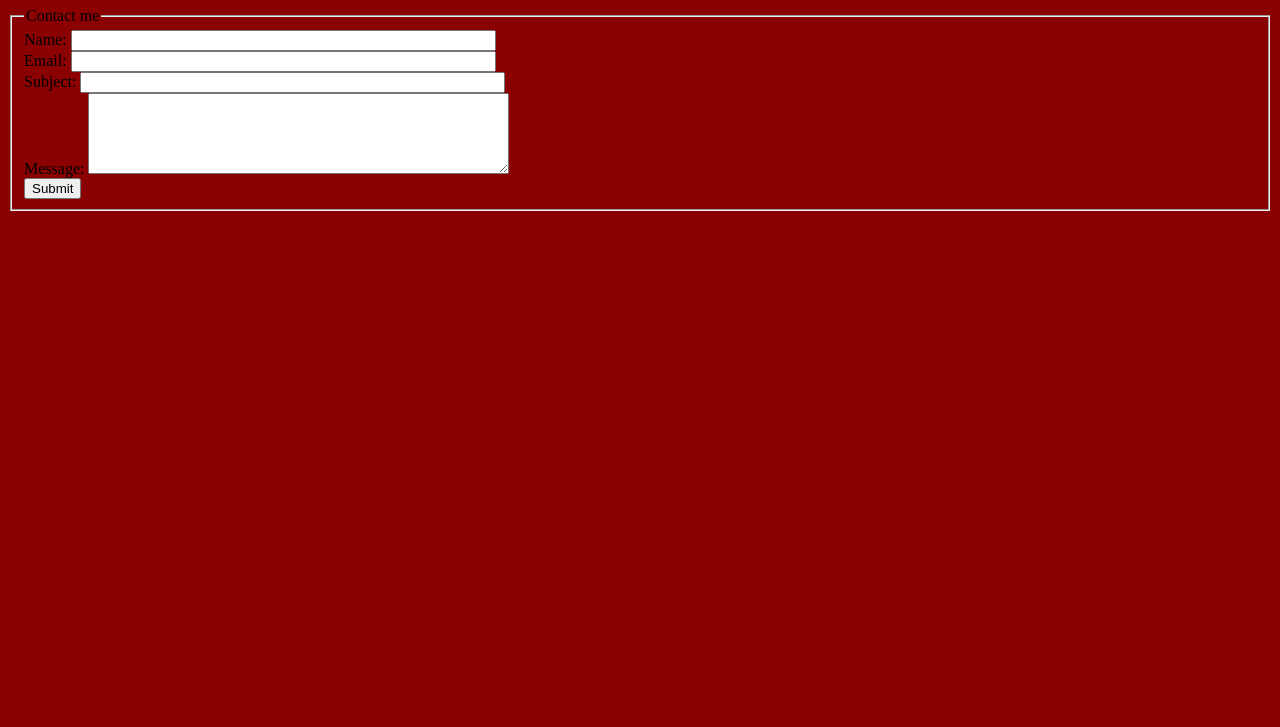
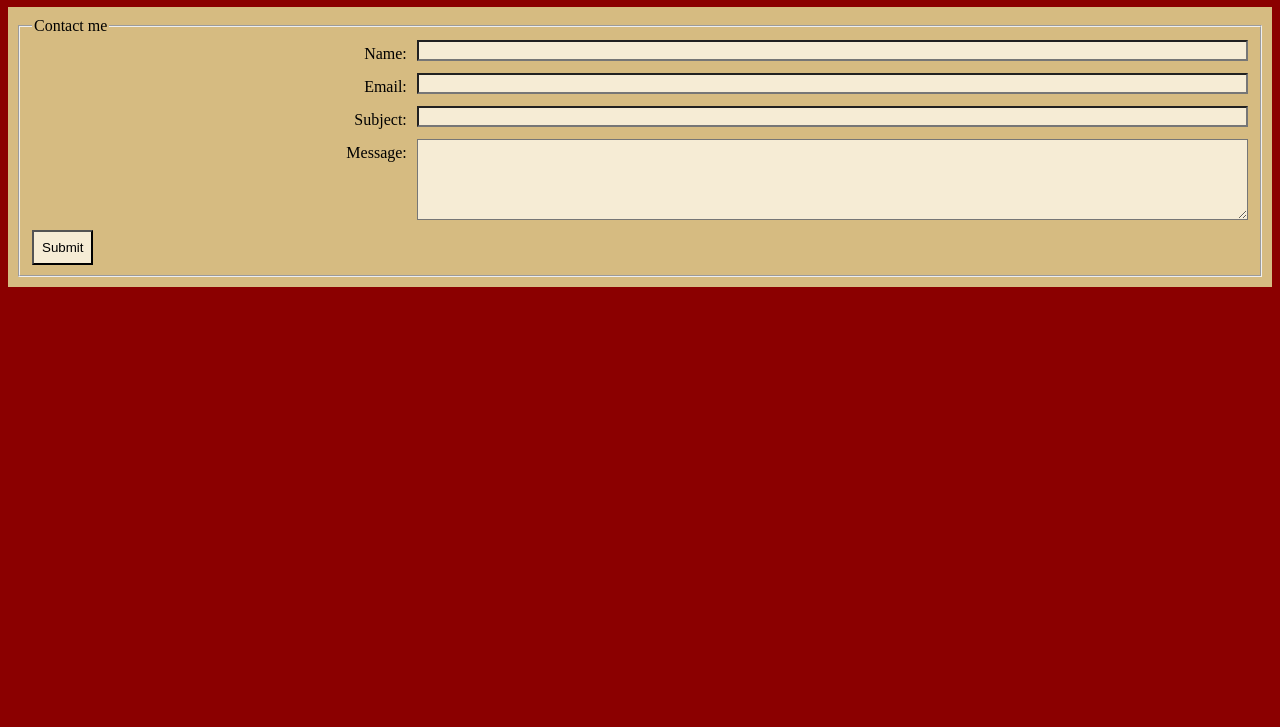
Before and after one commit to byui-webweaver/wdd331r, a plain HTML site: page scss-demo/scss-demo.html in a window 1280 px wide. Shown: the part 73-800 px from the top of the page. Drawn offline with nearby package versions, Linux system fonts and the light colour scheme; files that its build step writes are made by us from their sources.

Commit message:
scss files

```diff
--- a/scss-demo/styles.scss
+++ b/scss-demo/styles.scss
@@ -1,10 +1,107 @@
 /* Variables will follow */
-//colors
+// Colors
 $body-background-color: darkred;
-$form-background-color: white;
+$form-background-color: #d6bb81;
 $headline-color: white;
-$input-color: white;
+$input-color: #f6Ecd5;
 
 body {
     background-color: $body-background-color;
 }
+
+h1 {
+    color: $headline-color;
+}
+
+$break-small: 480px;
+$break-medium: 960px;
+$break-large: 1600px;
+
+@mixin flex-container($axis, $wrap: nowrap) {
+    display: -webkit-box;
+    display: -webkit-flex;
+    display: -ms-flexbox;
+    display: flex;
+    -webkit-flex-flow: $axis $wrap;
+    -ms-flex-flow: $axis $wrap;
+    flex-flow: $axis $wrap;
+}
+
+@mixin breakpoint($break) {
+    @if $break == large {
+        @media (max-width: $break-large) { @content; }
+    }
+    @else if $break == medium {
+        @media (max-width: $break-medium) { @content; }
+    }
+    @else if $break == small {
+        @media (max-width: $break-small) { @content; }
+    }
+    @else {
+    @media ($break) { @content; }
+    }
+}
+
+#contactform {
+    background-color: $form-background-color;
+    padding: 10px;
+
+    fieldset {
+        @include flex-container(column);
+        margin: 0;
+
+        div {
+            @include flex-container(row);
+            align-items: flex-start;
+
+            @include breakpoint(small) {
+                flex-direction: column;
+            }
+        }
+    }
+
+    label {
+
+        @include breakpoint(large) {
+            margin: 5px 10px;
+            padding-bottom: 5px;
+            text-align: right;
+            width: 30%;
+        }
+
+        @include breakpoint(medium) {
+            width: 30%;
+            margin: 10px 10px;
+            text-align: right;
+        }
+
+
+        @include breakpoint(small) {
+            text-align: left;
+            margin: 0;
+        }
+    }
+
+    input, textarea {
+        background-color: $input-color;
+        flex: 2;
+
+        @include breakpoint(medium) {
+            width: 70%;
+            margin-top: 10px;
+        }
+
+        @include breakpoint(small) {
+            width: 100%;
+            margin: 5px 0;
+        }
+
+    }
+
+    input[type="submit"] {
+        margin-top: 10px;
+        align-self: flex-start;
+        width: auto;
+        padding: 8px;
+    }
+}
```
Also changed, not shown: M01/main.scss (renamed from M01/main.css), scss-demo/styles.css (added), 1 other file.
